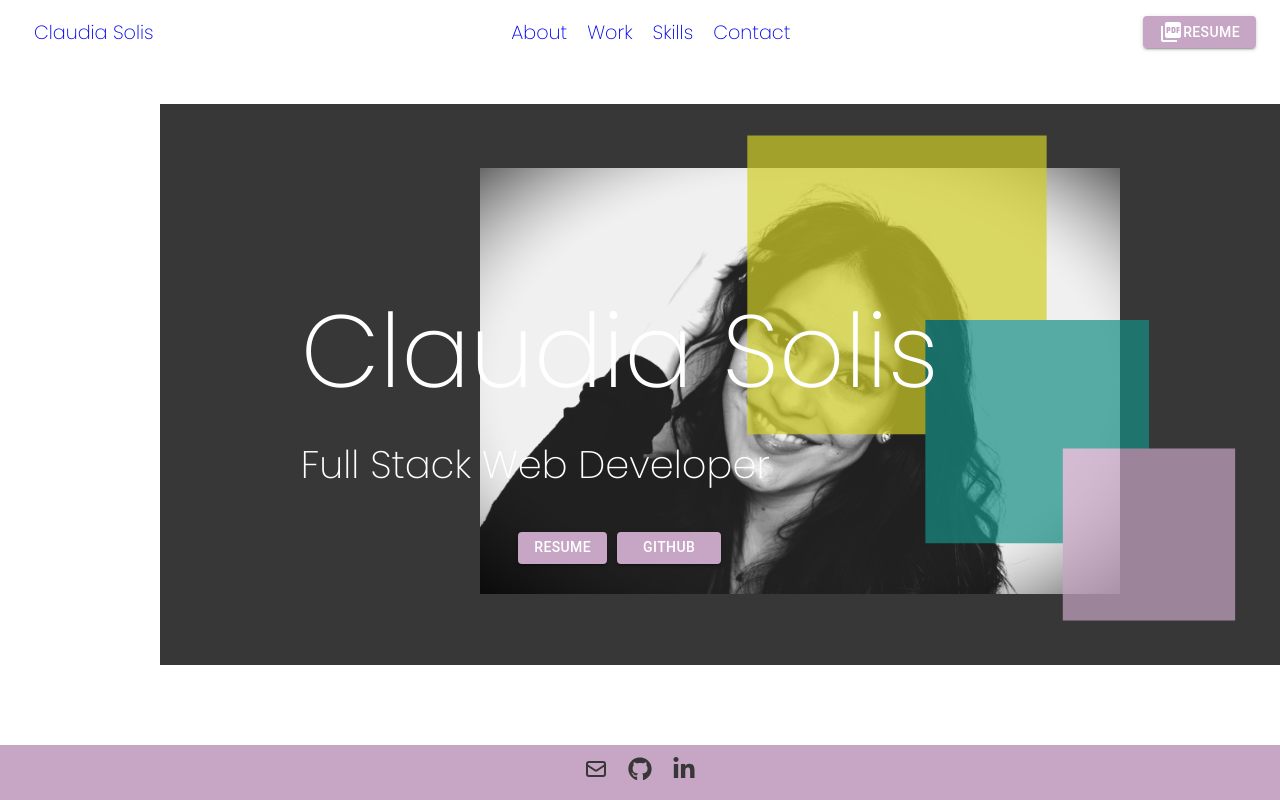
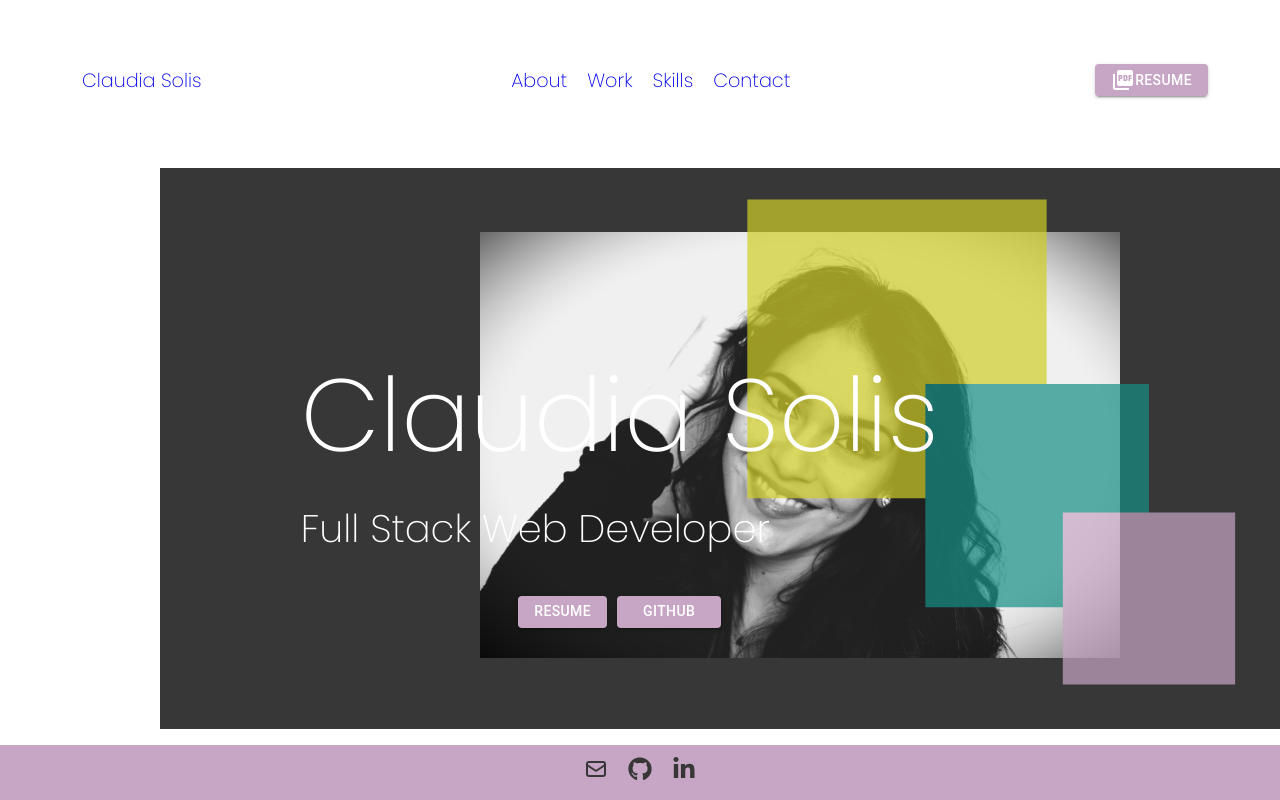
Before and after one commit to cjsolis12/claudia-solis, a React (Vite) app: page / in a window 1280 px wide. Shown: the top 800 px of the page. Built offline with nearby package versions, Linux system fonts and the light colour scheme.

Commit message:
margin on navbar

```diff
--- a/src/components/layout/Navbar.jsx
+++ b/src/components/layout/Navbar.jsx
@@ -68,6 +68,7 @@ export default function Navbar() {
           justifyContent: "space-between",
           alignItems: "center",
           color: "#373737",
+          margin: "3rem"
         }}
       >
         {/* Name as Logo in Navbar */}
```
